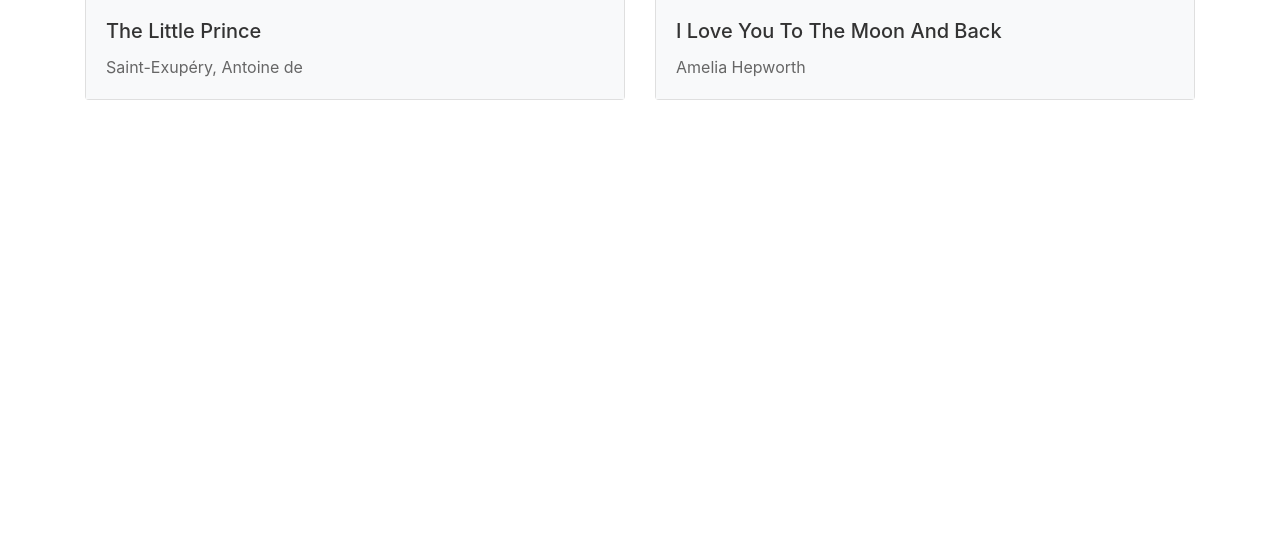
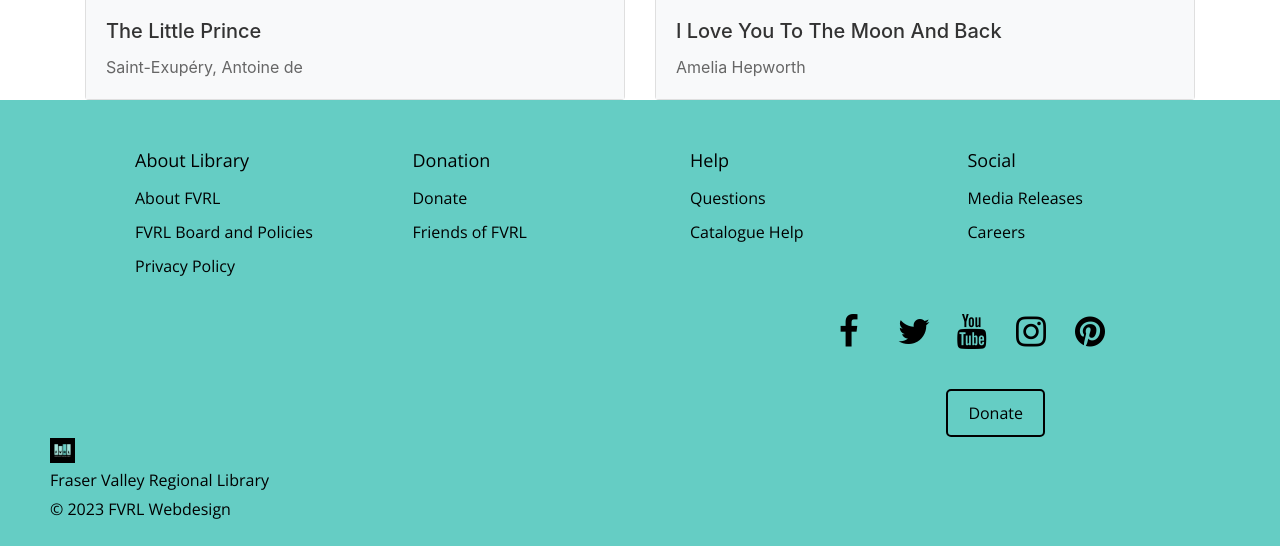
Before and after one commit to annaddai/634GroupFVRL, a PHP site: page /myaccount.php in a window 1280 px wide. Shown: the part 750-1296 px from the top of the page. Before the commit the page ends 850 px from the top, so only its background shows below. Run offline with PHP 8.4, Linux system fonts and the light colour scheme; data comes from the database, SQL or seed files in the repository; some libraries are stand-ins or nearby versions.

Commit message:
added footer draft (not done)

```diff
--- /dev/null
+++ b/Assets/css/footer.css
@@ -0,0 +1,90 @@
+.footer {
+    background: #65cdc4;
+    color: black;
+    padding: 20px 0;
+    font-family: 'Open Sans', sans-serif;
+  }
+
+  .footer-content {
+    display: flex;
+    justify-content: space-between;
+    flex-wrap: wrap;
+  }
+
+  .footer-col {
+    flex: 1;
+    min-width: 200px;
+    margin-left: 50px;
+    margin-top: 30px;
+    text-align: left;
+  }
+
+  .footer-col h4 {
+    font-size: 18px;
+    margin-bottom: 15px;
+  }
+
+  .footer-col ul {
+    list-style: none;
+    padding: 0;
+  }
+
+  .footer-col ul li {
+    color: black;
+    margin-bottom: 10px;
+  }
+
+  .footer-social-donate {
+    flex-basis: 100%;
+    text-align: right;
+    margin-right: 50px;
+  }
+
+  .footer-social-media {
+    font-size: 35px;
+    margin-right: 50px;
+  }
+
+  .footer-social-media > * {
+    margin-right: 10px;
+  }
+
+  .footer-social-media > *:last-child {
+    margin-right: 0;
+  }
+
+
+  .footer-donate-button {
+    text-align: right;
+    margin-top: 20px;
+    margin-right: 100px;
+  }
+
+  .footer-donate-button button {
+    background: #65cdc4;
+    border-style: solid;
+    border-color: black;
+    border-radius: 5px;
+    padding: 10px 20px;
+    color: black;
+    cursor: pointer;
+  }
+
+  .footer-bottom {
+    text-align: left;
+    margin-left: 50px;
+  }
+
+  .footer-bottom p {
+    margin: 5px 0;
+  }
+
+
+  .fa {
+    padding: 20px;
+    font-size: 30px;
+    width: 30px;
+    text-align: center;
+    text-decoration: none;
+    border-radius: 50%;
+  }
--- /dev/null
+++ b/footer.php
@@ -0,0 +1,74 @@
+<!DOCTYPE html>
+<html lang="en">
+<head>
+<meta charset="UTF-8">
+<meta name="viewport" content="width=device-width, initial-scale=1.0">
+<title>Static Footer Example</title>
+<link rel="stylesheet" href="assets/css/footer.css">
+<link rel="stylesheet" href="https://cdnjs.cloudflare.com/ajax/libs/font-awesome/4.7.0/css/font-awesome.min.css">
+</head>
+
+<body>
+  <!-- Footer -->
+  <footer class="footer">
+    <div class="footer-content container">
+      <!-- Footer columns -->
+      <div class="footer-col">
+        <h4>About Library</h4>
+        <ul>
+          <li>About FVRL</li>
+          <li>FVRL Board and Policies</li>
+          <li>Privacy Policy</li>
+        </ul>
+      </div>
+      <div class="footer-col">
+        <h4>Donation</h4>
+        <ul>
+          <li>Donate</li>
+          <li>Friends of FVRL</li>
+        </ul>
+      </div>
+      <div class="footer-col">
+        <h4>Help</h4>
+        <ul>
+          <li>Questions</li>
+          <li>Catalogue Help</li>
+        </ul>
+      </div>
+      <div class="footer-col">
+        <h4>Social</h4>
+        <ul>
+          <li>Media Releases</li>
+          <li>Careers</li>
+        </ul>
+      </div>
+
+      <div class="footer-social-donate">
+        <div class="footer-social-media">
+        <a class="fa fa-facebook"></a>
+        <a class="fa fa-twitter"></a>
+        <a class="fa fa-youtube"></a>
+        <a class="fa fa-instagram"></a>
+        <a class="fa fa-pinterest"></a>
+
+        </div>
+        <!-- Donate Button -->
+        <div class="footer-donate-button">
+          <button>Donate</button>
+        </div>
+      </div>
+    </div>
+    <!-- Footer Bottom -->
+    <div class="footer-bottom">
+      <img src="assets/img/FVRL.png" alt="FVRL Logo" width="25px" height="25px">
+      <p>Fraser Valley Regional Library</p>
+      <p>&copy; 2023 FVRL Webdesign</p>
+    </div>
+  </footer>
+</body>
+
+
+
+
+
+</html>
--- a/location.php
+++ b/location.php
@@ -149,5 +149,10 @@ require 'header.php'; ?>
   <script src="https://code.jquery.com/jquery-3.5.1.slim.min.js"></script>
   <script src="https://cdn.jsdelivr.net/npm/@popperjs/core@2.9.2/dist/umd/popper.min.js"></script>
   <script src="https://stackpath.bootstrapcdn.com/bootstrap/4.5.2/js/bootstrap.min.js"></script>
+
+
+<?php
+require 'footer.php'; ?>
+
 </body>
 </html>
--- a/myaccount.php
+++ b/myaccount.php
@@ -38,10 +38,10 @@ require 'header.php'; ?>
         }
 
         .card-img-profile {
-            width: 100px; /* or any other size */
-            height: 100px; /* maintain aspect ratio */
-            border-radius: 50%; /* make it round */
-            margin: 20px auto; /* centering the image */
+            width: 100px;
+            height: 100px;
+            border-radius: 50%;
+            margin: 20px auto;
         }
     </style>
 </head>
@@ -52,9 +52,9 @@ require 'header.php'; ?>
 
 <div class="container mt-4">
     <div class="row">
-            <!-- Main Content Section Placeholder - assuming it takes up 8 columns out of 12 -->
+            <!-- My Shelf Content -->
             <div class="col-md-8">
-                <!-- Main content goes here -->
+                <!-- My Shelf Content -->
             </div>
 
             <!-- User Profile Section -->
@@ -136,4 +136,8 @@ $holdsBooks = getBooks($con, 'holds');
 </div>
 
 
+<?php
+require 'footer.php'; ?>
+
 </body>
+</html>
```
Also changed, not shown: Assets/img/FVRL.png (added).
